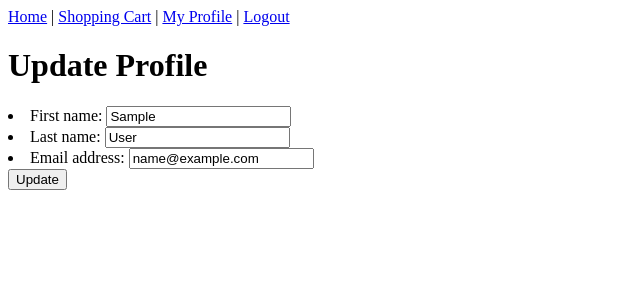
After one commit to sorz/COMP321-ISI, a Django app: page /account/profile/update/ in a window 1280 px wide. The commit adds this page. Shown: the top 300 px of the page, without its empty margins (0-640 px from the left). Run offline with Django 3.2, Linux system fonts and the light colour scheme; the visitor is signed in with stand-in values (Sample User, id 1); some libraries are stand-ins or nearby versions.

Commit message:
Account profile change

```diff
--- a/store/account/forms.py
+++ b/store/account/forms.py
@@ -17,3 +17,9 @@ class UserRegistrationForm(UserCreationForm):
         if commit:
             user.save()
         return user
+
+
+class ProfileChangeForm(forms.ModelForm):
+    class Meta:
+        model = User
+        fields = ('first_name', 'last_name', 'email')
--- a/store/account/templates/account/profile.html
+++ b/store/account/templates/account/profile.html
@@ -15,7 +15,7 @@
 
   <ul>
     <li><a href="{% url 'account:password_change' %}">Change password</a></li>
-    <li><a href="#">Change profile</a></li>
+    <li><a href="{% url 'account:profile_change' %}">Update profile</a></li>
   </ul>
 
   <h2>Some links</h2>
--- /dev/null
+++ b/store/account/templates/account/profile_change.html
@@ -0,0 +1,13 @@
+{% extends "store/front-base.html" %}
+{% block title %}Update Profile{% endblock %}
+
+{% block main %}
+  <h1>Update Profile</h1>
+
+  <form method="post" action=".">{% csrf_token %}
+    {{ form.as_ul }}
+
+    <button type="submit">Update</button>
+  </form>
+
+{% endblock %}
--- a/store/account/templates/account/register.html
+++ b/store/account/templates/account/register.html
@@ -4,13 +4,8 @@
 {% block main %}
   <h1>Register</h1>
 
-  {% if user_form.has_errors %}
-    <p>some errors...</p>
-  {% endif %}
-
   <form method="post" action=".">{% csrf_token %}
     {{ user_form.as_ul }}
-    <input type="hidden" name="next" value="{{ next }}" />
 
     <button type="submit">Submit</button>
   </form>
--- a/store/account/urls.py
+++ b/store/account/urls.py
@@ -18,5 +18,6 @@ urlpatterns = patterns(
 
     url(r'^profile/$', views.profile, name='profile'),
     url(r'^register/$', views.register, name='register'),
-    url(r'^register/done/', views.register_done, name='register_done')
+    url(r'^register/done/$', views.register_done, name='register_done'),
+    url(r'^profile/update/$', views.profile_change, name='profile_change'),
 )
--- a/store/account/views.py
+++ b/store/account/views.py
@@ -3,7 +3,7 @@ from django.contrib.auth import logout
 from django.contrib.auth.decorators import login_required
 from django.http import HttpResponse, HttpResponseRedirect
 
-from .forms import UserRegistrationForm
+from .forms import UserRegistrationForm, ProfileChangeForm
 
 @login_required
 def profile(request):
@@ -34,3 +34,20 @@ def register_done(request):
 
     dictionary = {}
     return render(request, 'account/register_done.html', dictionary)
+
+
+@login_required
+def profile_change(request):
+
+    if request.method == 'POST':
+        form = ProfileChangeForm(request.POST, instance=request.user)
+        if form.is_valid():
+            form.save()
+
+            # TODO: tell user it's done.
+            return redirect('account:profile')
+    else:
+        form = ProfileChangeForm(instance=request.user)
+
+    dictionary = {'form': form}
+    return render(request, 'account/profile_change.html', dictionary)
--- a/store/store/templates/store/front-base.html
+++ b/store/store/templates/store/front-base.html
@@ -5,6 +5,7 @@
     <a href="/" title="Back to Home">Home</a> |
     {% if user.is_authenticated %}
         <a href="{% url 'cart:index' %}">Shopping Cart</a> |
+        <a href="{% url 'account:profile' %}">My Profile</a> |
         <a href="{% url 'account:logout' %}">Logout</a>
     {% else %}
         <a href="{% url 'account:login' %}?next={{ request.path }}">Login</a>
```
